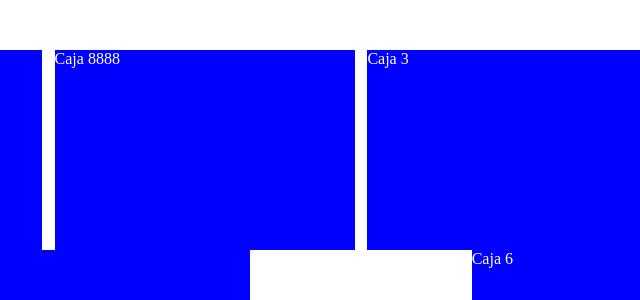
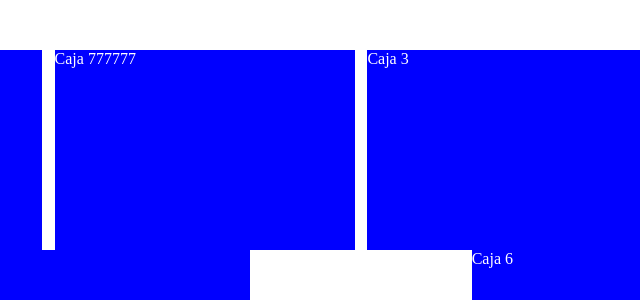
Before and after one commit to 4GeeksAcademy/first-class-fs-pt-53, a plain HTML site: page index.html in a window 1280 px wide. Shown: the top 300 px of the page, 279-919 px from the left. Drawn offline with Linux system fonts and the light colour scheme.

Commit message:
conflicto

```diff
--- a/index.html
+++ b/index.html
@@ -17,7 +17,7 @@
                 Caja 1
             </div>
             <div class="box">
-                Caja 8888
+                Caja 777777
             </div>
              <div class="box">
                  Caja 3
```
